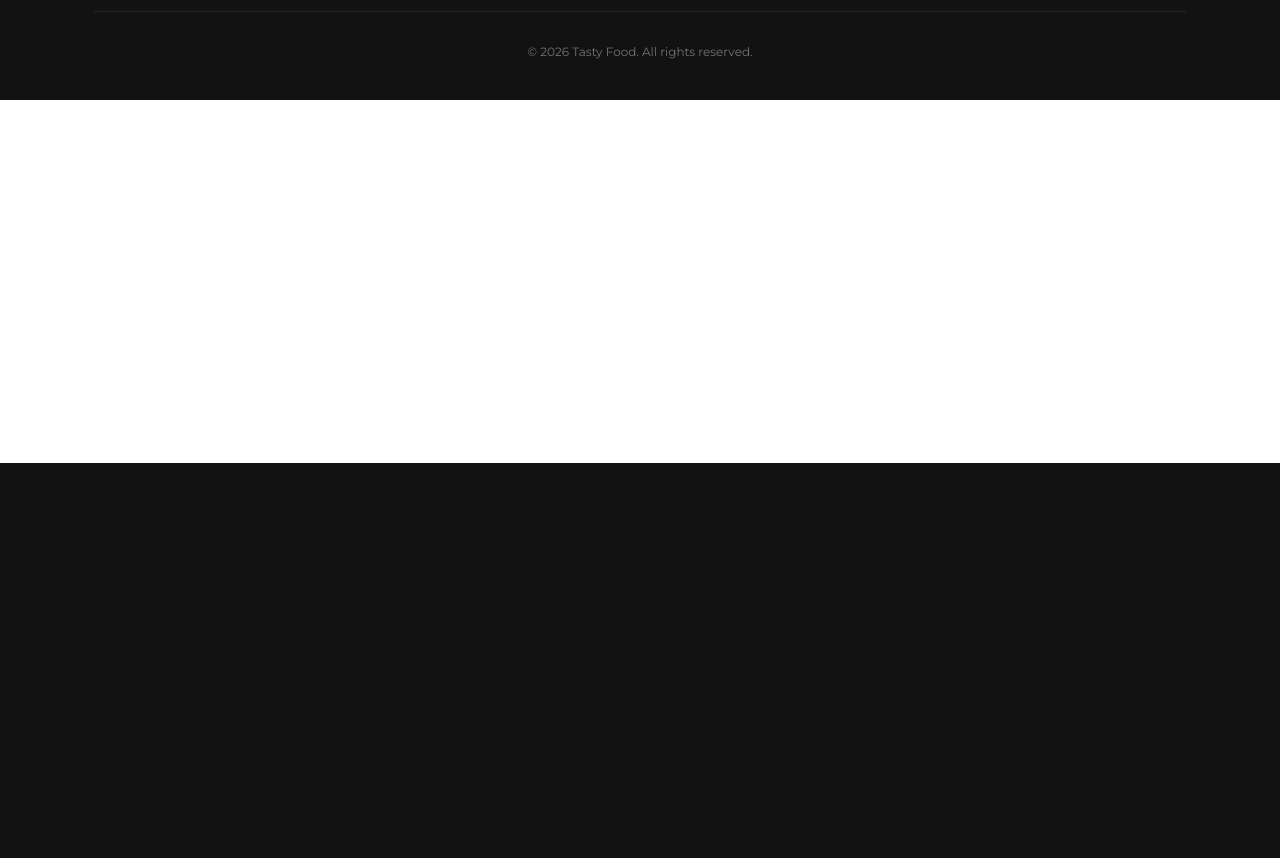
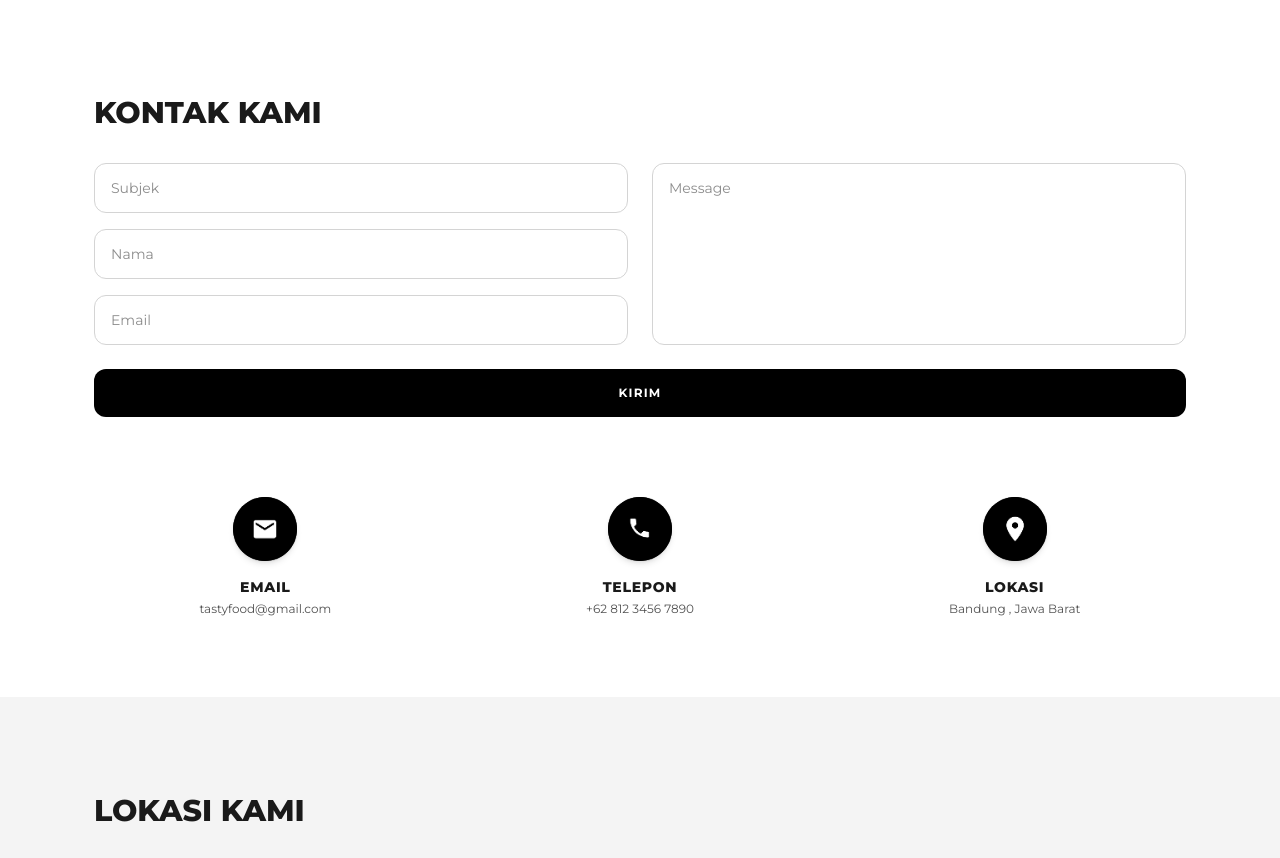
Before and after one commit to Dafa-Faturahman-shidiq/tasty-food-cms, a Laravel app: page /contact in a window 1280 px wide. Shown: the part 337-1195 px from the top of the page. Before the commit the page ends 800 px from the top, so only its background shows below. Run offline with Laravel 12, Linux system fonts and the light colour scheme; style sheets or scripts are compiled from the project's sources.

Commit message:
feat: remove unused image assets and enhance contact page layout with form and location details

```diff
--- a/resources/views/frontend/contact.blade.php
+++ b/resources/views/frontend/contact.blade.php
@@ -3,5 +3,70 @@
 @section('title', 'Contact - Tasty Food')
 
 @section('content')
-    <p>Welcome to our Contact page!</p>
+    <section style="background-image: url('{{ asset('asset/abt.jpg') }}');" class="bg-cover bg-center relative">
+        <div class="absolute inset-0 bg-black/60"></div>
+        <div class="tasty-container pt-36 pb-20 lg:pt-44 lg:pb-28 relative z-10">
+            <h1 class="text-white text-3xl lg:text-5xl font-extrabold uppercase">Kontak Kami</h1>
+        </div>
+    </section>
+
+    {{-- FORM   --}}
+    <section class="bg-white section-space">
+        <div class="tasty-container">
+            <h2 class="text-2xl lg:text-3xl font-extrabold uppercase mb-8">KONTAK KAMI</h2>
+            <form action="#" method="post">
+                @csrf
+                <div class="grid grid-cols-1 lg:grid-cols-2 gap-6 mb-6">
+                    <div class="flex flex-col gap-4">
+                        {{-- subject --}}
+                        <input type="text" placeholder="Subjek" class="w-full px-4 py-3.5 rounded-xl border border-neutral-300 text-sm focus:outline-none focus:border-black transition">
+                        {{-- name  --}}
+                        <input type="text" placeholder="Nama" class="w-full px-4 py-3.5 rounded-xl border border-neutral-300 text-sm focus:outline-none focus:border-black transition">
+                        {{-- email --}}
+                        <input type="email" placeholder="Email" class="w-full px-4 py-3.5 rounded-xl border border-neutral-300 text-sm focus:outline-none focus:border-black transition">
+                    </div>
+                    {{-- message --}}
+                    <textarea name="message" placeholder="Message" rows="6" class="w-full h-full min-h-[160px] px-4 py-3.5 rounded-xl border border-neutral-300 text-sm focus:outline-none focus:border-black transition resize-none"></textarea>
+                </div>
+                <button type="submit" class="w-full bg-black text-white font-bold text-xs tracking-widest uppercase py-4 rounded-xl hover:bg-neutral-800 transition cursor-pointer">KIRIM</button>
+            </form>
+
+            {{-- CONTACT INFO --}}
+            <div class="mt-16 lg:mt-20 mb-20">
+                <div class="grid grid-cols-1 md:grid-cols-3 gap-8 text-center">
+                    <div class="flex flex-col items-center">
+                        <div class="w-16 h-16 rounded-full bg-black text-white flex items-center justify-center mb-4 shadow-md">
+                            <img src="{{ asset('asset/email.png') }}" alt="">
+                        </div>
+                        <h3 class="font-extrabold text-sm uppercase tracking-wider mb-1">Email</h3>
+                        <p class="text-xs text-neutral-600">tastyfood@gmail.com</p>
+                    </div>
+                    <div class="flex flex-col items-center">
+                        <div class="w-16 h-16 rounded-full bg-black text-white flex items-center justify-center mb-4 shadow-md">
+                            <img src="{{ asset('asset/telp.png') }}" alt="">
+                        </div>
+                        <h3 class="font-extrabold text-sm uppercase tracking-wider mb-1">Telepon</h3>
+                        <p class="text-xs text-neutral-600">+62 812 3456 7890</p>
+                    </div>
+                    <div class="flex flex-col items-center">
+                        <div class="w-16 h-16 rounded-full bg-black text-white flex items-center justify-center mb-4 shadow-md">
+                            <img src="{{ asset('asset/loca.png') }}" alt="">
+                        </div>
+                        <h3 class="font-extrabold text-sm uppercase tracking-wider mb-1">Lokasi</h3>
+                        <p class="text-xs text-neutral-600">Bandung , Jawa Barat</p>
+                    </div>
+                </div>
+            </div>
+        </div>
+
+        {{-- LOCATION --}}
+        <section class="bg-[#F4F4F4] section-space">
+            <div class="tasty-container">
+                <h2 class="text-2xl lg:text-3xl font-extrabold uppercase mb-8">LOKASI KAMI</h2>
+                <div class="w-full h-[400px] rounded-xl overflow-hidden">
+                    <iframe class="w-full h-72 md:h-96 rounded-2xl shadow-md border-0" src="https://www.google.com/maps/embed?pb=!1m18!1m12!1m3!1d253497.1393726255!2d107.47834459527094!3d-6.903421164625082!2m3!1f0!2f0!3f0!3m2!1i1024!2i768!4f13.1!3m3!1m2!1s0x2e68e6398252477f%3A0x146a1f93d3e815b2!2sBandung%2C%20Bandung%20City%2C%20West%20Java!5e0!3m2!1sen!2sid!4v1795051732276!5m2!1sen!2sid" width="600" height="450" style="border:0;" allowfullscreen="" loading="lazy" referrerpolicy="strict-origin-when-cross-origin"></iframe>
+                </div>
+            </div>
+        </section>
+    </section>
 @endsection
--- a/resources/views/frontend/home.blade.php
+++ b/resources/views/frontend/home.blade.php
@@ -14,7 +14,7 @@
                 <p class="text-sm text-neutral-600 leading-relaxed max-w-md">Nikmati hidangan lezat dan sehat dari Tasty Food. Kami menyajikan makanan berkualitas tinggi yang memanjakan lidah Anda.</p>
                 <a href="{{ route('about') }}" class="btn-tasty">TENTANG KAMI</a>
             </div>
-            <img src="{{ asset('asset/img-4.png') }}" alt="" class="w-full max-w-md mx-auto mt-10 lg:mt-0 lg:max-w-none lg:w-[620px] lg:absolute lg:-top-30 lg:-right-35 animate-spin [animation-duration:20s]">
+            <img src="{{ asset('asset/img-4.png') }}" alt="" class="w-full max-w-md mx-auto mt-10 lg:mt-0 lg:max-w-none lg:w-[620px] lg:absolute lg:-top-30 lg:-right-35 animate-spin [animation-duration:25s]">
         </div>
     </section>
 
@@ -22,7 +22,7 @@
     <section class="bg-white py-20">
         <div class="tasty-container">
             <div class="text-center">
-                <h2 class="text-3xl font-extrabold uppercase tracking-wide mb-4">TENTANG KAMI</h2>
+                <h2 class="text-3xl  font-extrabold uppercase tracking-wide mb-4">TENTANG KAMI</h2>
                 <p class="text-sm text-neutral-600 leading-relaxed max-w-md mx-auto">
                     Lorem ipsum dolor sit amet, consectetur adipiscing elit. Nullam auctor, nisl eget ultricies aliquet, nunc nisl aliquet nunc, vitae aliquet nisl nunc vitae nisl.
                 </p>
```
Also changed, not shown: public/asset/email.png (renamed from public/asset/Group 66.png), public/asset/loca.png (renamed from public/asset/Group 68.png), public/asset/telp.png (renamed from public/asset/Group 67.png).
